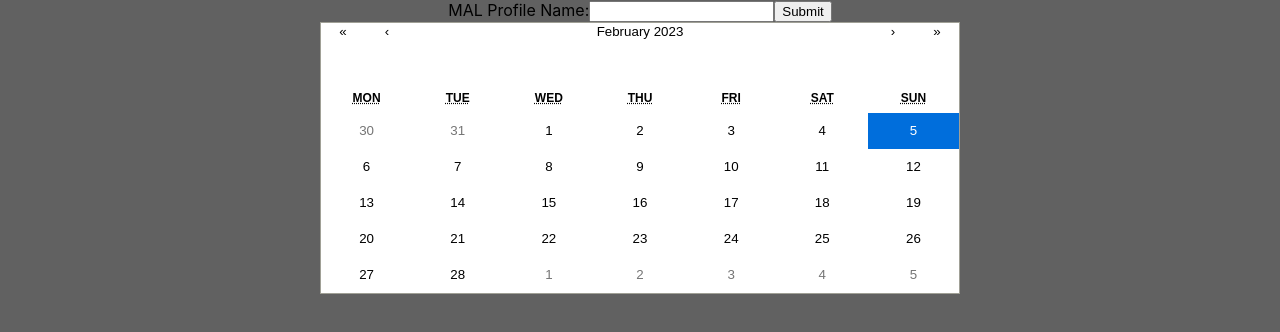
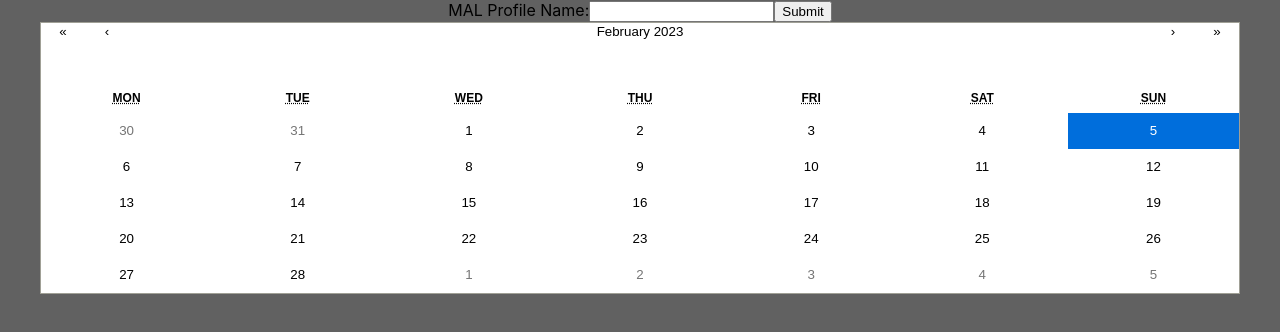
Before and after one commit to JM-Yacho/next-ep-frontend, a React (Create React App) app: page / in a window 1280 px wide. Shown: the top 332 px of the page. Built offline with nearby package versions, Linux system fonts and the light colour scheme.

Commit message:
minor css updates

```diff
--- a/src/App.css
+++ b/src/App.css
@@ -7,9 +7,8 @@ body {
 }
 
 .Calendar {
-  margin: auto;
-  width: 50%;
-  height: 100%;
+  display: flex;
+  justify-content: center;
 }
 
 .CalendarTileEntry {
```
